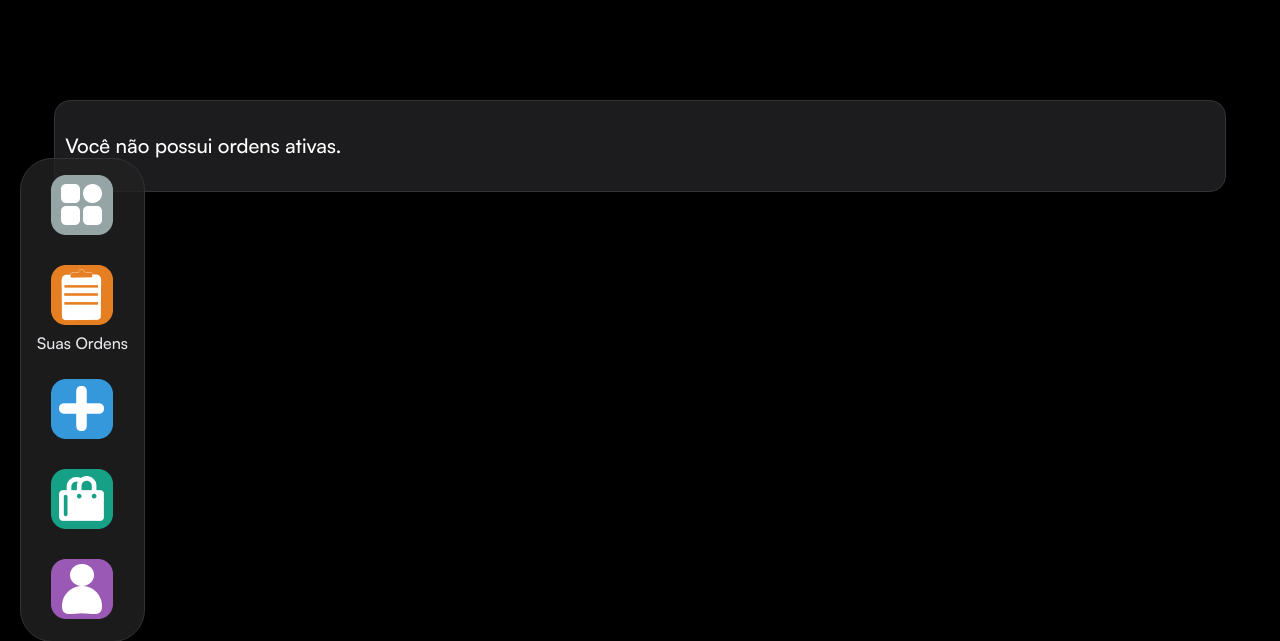
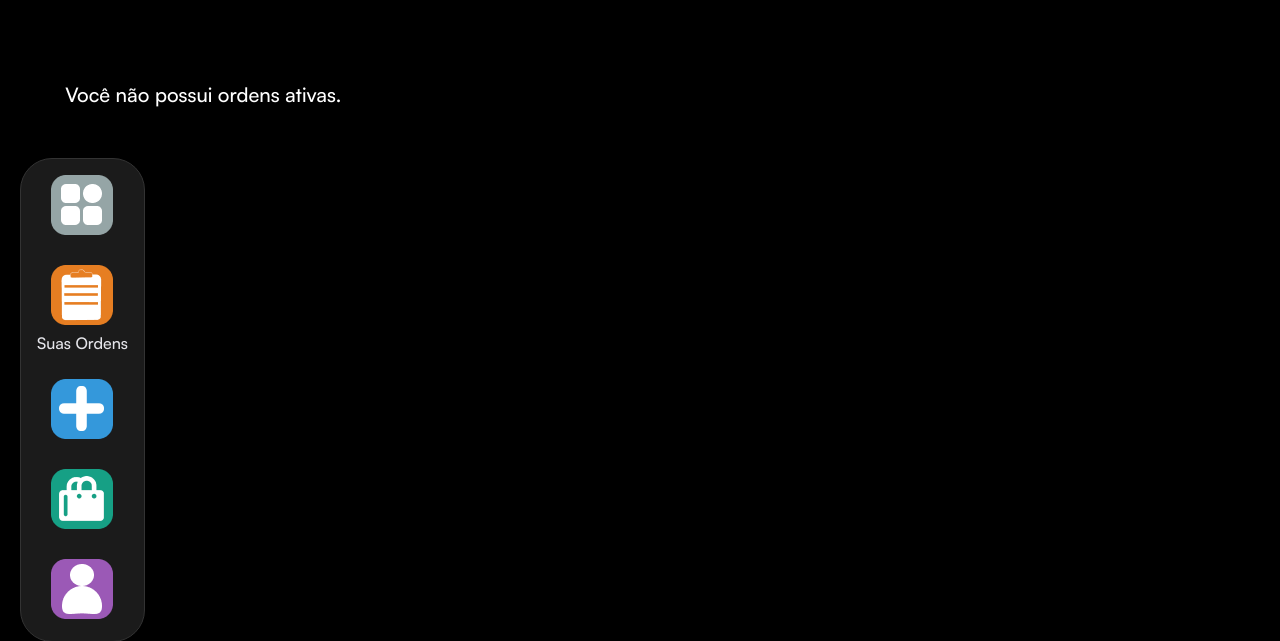
Before and after one commit to Ian-Marcel/BiPFiX, a PHP site: the page made by Suas Ordens/index.php in a window 1280 px wide. Shown: the top 641 px of the page. Run offline with PHP 8.4, Linux system fonts and the light colour scheme; a user stored in the database is signed in; data comes from the database, SQL or seed files in the repository.

Commit message:
Suas Ordens tweaks

```diff
--- a/Suas Ordens/suasordens.css
+++ b/Suas Ordens/suasordens.css
@@ -73,11 +73,9 @@ p, span, label {
 
 /* INFORMAÇÕES DA SUAS ORDENS */
 .ordens{
-	background-color: #1C1C1EFF;
-	border: solid 1px #333;
     margin: auto;
     border-radius: 1rem;
-    margin-top: 100px;
+    margin-top: 50px;
     display: grid;
 	grid-template-columns: repeat(4, 1fr);
     padding: 10px;
```
